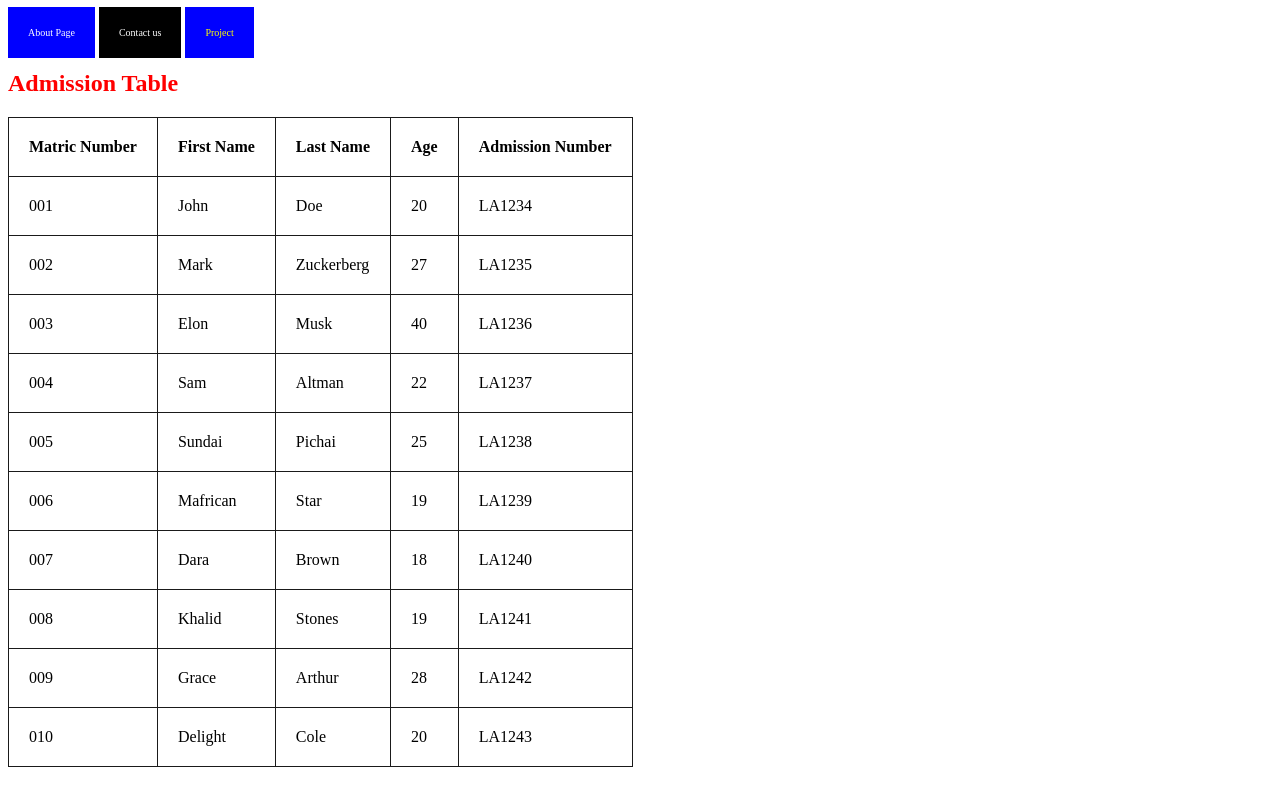
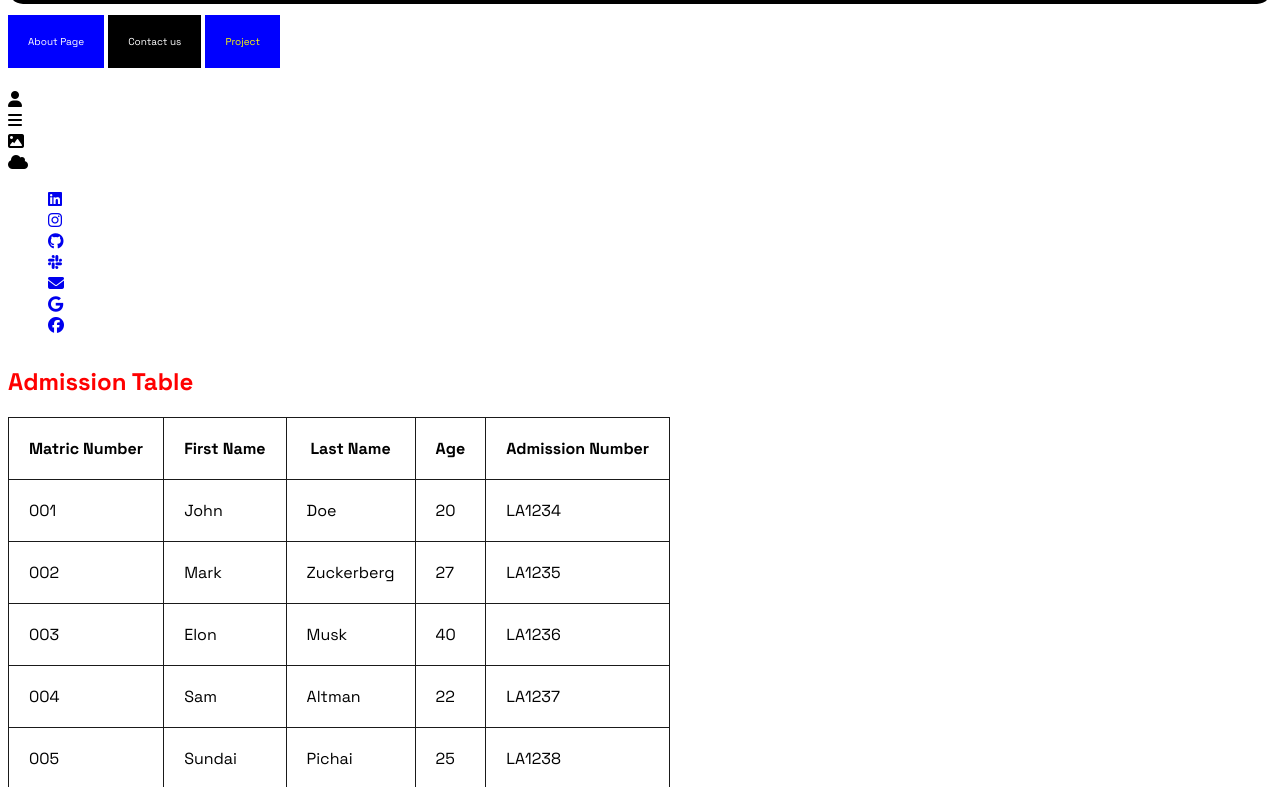
Before and after one commit to Oseni-Muhammad/Web-Development, a plain HTML site: page index.html in a window 1280 px wide. Shown: the part 154-941 px from the top of the page. Drawn offline with Linux system fonts and the light colour scheme.

Commit message:
Today's Updates

```diff
--- a/index.html
+++ b/index.html
@@ -9,31 +9,53 @@
     />
     <title>Learn to Code</title>
     <style>
-      img{width: 100px;}
+      img {
+        width: 100px;
+      }
       h1,
       h2,
       h3,
       h4,
       h5,
-      h6 { color:red;
+      h6 {
+        color: red;
       }
-      p{background-color: black;
+      p {
+        background-color: black;
         color: white;
-        border-radius:15px;
+        border-radius: 15px;
         padding: 20px;
         font-size: 25px;
-        font-weight: bolder;}
-        li{list-style: none;
+        font-weight: bolder;
       }
-      a{text-decoration: none;
+      li {
+        list-style: none;
       }
-      table{border-collapse:collapse;
+      a {
+        text-decoration: none;
       }
-      tr, th, td{border: 1px solid #1a1a1a;
+      table {
+        border-collapse: collapse;
+      }
+      tr,
+      th,
+      td {
+        border: 1px solid #1a1a1a;
         padding: 20px;
       }
     </style>
-    <link rel="stylesheet" href="./style.css">
+    <link
+      rel="stylesheet"
+      href="https://cdnjs.cloudflare.com/ajax/libs/font-awesome/6.5.2/css/all.min.css"
+      integrity="sha512-SnH5WK+bZxgPHs44uWIX+LLJAJ9/2PkPKZ5QiAj6Ta86w+fsb2TkcmfRyVX3pBnMFcV7oQPJkl9QevSCWr3W6A=="
+      crossorigin="anonymous"
+      referrerpolicy="no-referrer"
+    />
+    <link
+      href="https://fonts.googleapis.com/css2?family=Space+Grotesk:wght@300..700&display=swap"
+      rel="stylesheet"
+    />
+    <link rel="stylesheet" href="./style.css" />
   </head>
   <body>
     <header>
@@ -43,12 +65,76 @@
     <!-- This comment in html -->
 
     <!-- link in HTML -->
-     <nav><a style="color:white; font-size: 10px; background-color: blue;padding: 20px;" href="./about.html">About Page</a>
-     <a style="background-color: black;color:white;padding: 20px;font-size: 10px;" href="./contact.html">Contact us</a>
-     <a style="background-color: blue;color: yellow;padding:20px;font-size: 10px;" href="./project.html">Project</a>
-
+    <nav>
+      <a
+        style="
+          color: white;
+          font-size: 10px;
+          background-color: blue;
+          padding: 20px;
+        "
+        href="./about.html"
+        >About Page</a
+      >
+      <a
+        style="
+          background-color: black;
+          color: white;
+          padding: 20px;
+          font-size: 10px;
+        "
+        href="./contact.html"
+        >Contact us</a
+      >
+      <a
+        style="
+          background-color: blue;
+          color: yellow;
+          padding: 20px;
+          font-size: 10px;
+        "
+        href="./project.html"
+        >Project</a
+      >
     </nav>
     <!-- link in HTML -->
+    <br />
+    <!-- ICONS -->
+    <span class="fa-solid fa-user"></span><br />
+    <span class="fa-solid fa-bars"></span><br />
+    <span class="fa-solid fa-image"></span><br />
+    <span class="fa-solid fa-cloud"></span><br />
+    <!-- Social Icons -->
+    <ul>
+      <li>
+        <a class="fa-brands fa-linkedin" href="example.com" target="_blank"></a>
+      </li>
+      <li>
+        <a class="fa-brands fa-instagram" href="example.com" target="_blank">
+        </a>
+      </li>
+
+      <li>
+        <a class="fa-brands fa-github" href="example.com" target="_blank"> </a>
+      </li>
+      <li>
+        <a class="fa-brands fa-slack" href="example.com" target="_blank"> </a>
+      </li>
+
+      <li>
+        <a class="fa-solid fa-envelope" href="example.com" target="_blank"> </a>
+      </li>
+      <li>
+        <a class="fa-brands fa-google" href="example.com" target="_blank"> </a>
+      </li>
+      <li>
+        <a class="fa-brands fa-facebook" href="example.com" target="_blank">
+        </a>
+      </li>
+    </ul>
+    <!-- Social Icons -->
+
+    <!-- ICONS -->
     <!-- HTML TABLE -->
 
     <!-- Semantic Html tag -->
@@ -102,40 +188,50 @@
         <td>Pichai</td>
         <td>25</td>
         <td>LA1238</td>
+      </tr>
+
       <tr>
         <td>006</td>
         <td>Mafrican</td>
         <td>Star</td>
         <td>19</td>
         <td>LA1239</td>
+      </tr>
+
       <tr>
         <td>007</td>
         <td>Dara</td>
         <td>Brown</td>
         <td>18</td>
         <td>LA1240</td>
+      </tr>
+
       <tr>
         <td>008</td>
         <td>Khalid</td>
         <td>Stones</td>
         <td>19</td>
         <td>LA1241</td>
+      </tr>
+
       <tr>
         <td>009</td>
         <td>Grace</td>
         <td>Arthur</td>
         <td>28</td>
         <td>LA1242</td>
+      </tr>
+
       <tr>
         <td>010</td>
         <td>Delight</td>
         <td>Cole</td>
         <td>20</td>
         <td>LA1243</td>
+      </tr>
     </table>
+
     <!-- HTML TABLE -->
-
-
     <section id="front-end">
       <h2>Front-End Development</h2>
       <p>Explore HTML, CSS, JavaScript, and responsive design.</p>
@@ -338,6 +434,8 @@
           <td>5 of 5</td>
           <td>3 of 4days</td>
           <td>80%</td>
+        </tr>
+
         <tr>
           <td>006</td>
           <td>Mafrican</td>
@@ -348,6 +446,8 @@
           <td>5 of 5</td>
           <td>4 of 4days</td>
           <td>75%</td>
+        </tr>
+
         <tr>
           <td>007</td>
           <td>Dara</td>
@@ -358,6 +458,8 @@
           <td>5 of 5</td>
           <td>4 of 4days</td>
           <td>76.5%</td>
+        </tr>
+
         <tr>
           <td>008</td>
           <td>Khalid</td>
@@ -368,6 +470,8 @@
           <td>5 of 5</td>
           <td>4 of 4days</td>
           <td>75%</td>
+        </tr>
+
         <tr>
           <td>009</td>
           <td>Grace</td>
@@ -378,6 +482,8 @@
           <td>5 of 5</td>
           <td>4 of 4days</td>
           <td>78%</td>
+        </tr>
+
         <tr>
           <td>010</td>
           <td>Delight</td>
@@ -388,6 +494,8 @@
           <td>4 of 5</td>
           <td>3 of 4days</td>
           <td>56%</td>
+        </tr>
+
         <tr>
           <td>011</td>
           <td>Bolaji</td>
@@ -398,6 +506,8 @@
           <td>5 of 5</td>
           <td>2 of 4days</td>
           <td>60%</td>
+        </tr>
+
         <tr>
           <td>012</td>
           <td>Funke</td>
@@ -408,6 +518,8 @@
           <td>2 of 5</td>
           <td>4 of 4days</td>
           <td>68%</td>
+        </tr>
+
         <tr>
           <td>013</td>
           <td>Favour</td>
@@ -418,6 +530,8 @@
           <td>5 of 5</td>
           <td>4 of 4days</td>
           <td>74.5%</td>
+        </tr>
+
         <tr>
           <td>014</td>
           <td>Smith</td>
@@ -428,6 +542,8 @@
           <td>2 of 5</td>
           <td>3 of 4days</td>
           <td>68.9%</td>
+        </tr>
+
         <tr>
           <td>015</td>
           <td>Faizah</td>
@@ -438,6 +554,8 @@
           <td>5 of 5</td>
           <td>4 of 4days</td>
           <td>71%</td>
+        </tr>
+
         <tr>
           <td>016</td>
           <td>Stephanie</td>
@@ -448,6 +566,8 @@
           <td>4 of 5</td>
           <td>3 of 4days</td>
           <td>77%</td>
+        </tr>
+
         <tr>
           <td>017</td>
           <td>Aliameen</td>
@@ -458,6 +578,8 @@
           <td>5 of 5</td>
           <td>4 of 4days</td>
           <td>74.5%</td>
+        </tr>
+
         <tr>
           <td>018</td>
           <td>Aliyah</td>
@@ -468,6 +590,8 @@
           <td>2 of 5</td>
           <td>4 of 4days</td>
           <td>69.7%</td>
+        </tr>
+
         <tr>
           <td>019</td>
           <td>Samiat</td>
@@ -478,6 +602,8 @@
           <td>5 of 5</td>
           <td>4 of 4days</td>
           <td>70%</td>
+        </tr>
+
         <tr>
           <td>020</td>
           <td>Lex</td>
@@ -488,27 +614,20 @@
           <td>1 of 5</td>
           <td>2 of 4days</td>
           <td>72%</td>
+        </tr>
       </table>
-     </div><br>
+    </div>
+    <br />
 
     <!-- Classwork Table -->
     <!--section  -->
     <section>
-      <button>Click me</button><br><br>
-      <button>Send Info</button><br><br>
+      <button>Click me</button><br /><br />
+      <button>Send Info</button><br /><br />
     </section>
     <!--section  -->
 
-
-
-
-
-
-
-    </div>
-
-    <footer>
     <p>&copy;2024 The m.african_curations.</p>
-    </footer>
+    <p></p>
   </body>
 </html>
--- a/style.css
+++ b/style.css
@@ -1,8 +1,8 @@
 /* Cascading Style Sheets */
-
 /* using style tag */
 /* using inline css */
 /* using external style */
+body{font-family: "Space Grotesk", sans-serif;}
 section{
     margin-top: 30px;
 }
@@ -14,3 +14,6 @@ button{
     border-radius: 5px;
     cursor: pointer;
 }
+.fa-user{
+    margin-top: 20px;
+}
```
Lines whose indentation alone changed are shown as unchanged.
